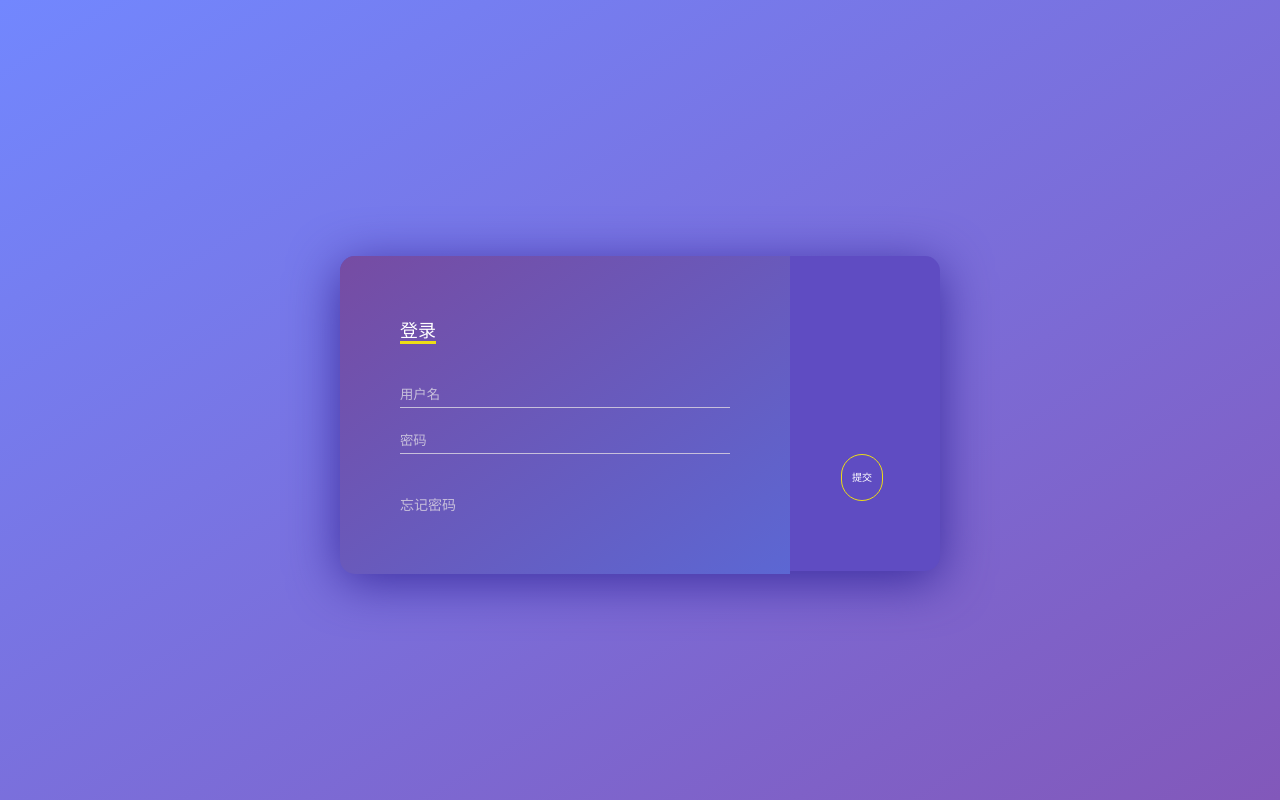
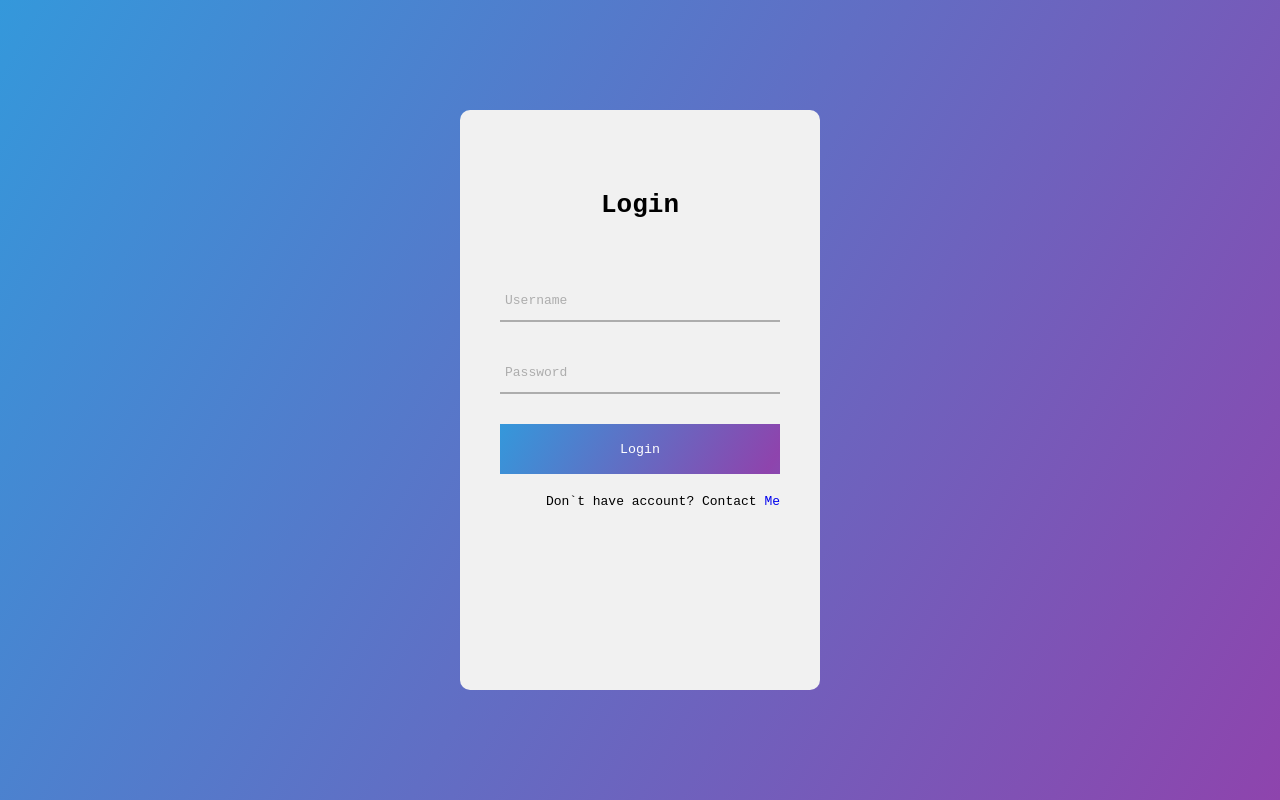
Before and after one commit to PPeanutButter/PCFileServer, a plain HTML site: page static/login.html in a window 1280 px wide. Drawn offline with Linux system fonts and the light colour scheme.

```diff
--- a/static/html.js
+++ b/static/html.js
@@ -79,7 +79,7 @@ const file_detail_html = "<li class=\"mdc-list-item\">\n" +
                          "    <span style=\"max-width: 400px\" class=\"mdc-list-item__text\">{1}</span>\n" +
                          "</li>";
 const dialog_actions_html = "<div class=\"mdc-dialog__actions\">\n" +
-                            "<button type=\"button\" {1} data-mdc-dialog-action=\"0\" class=\"mdc-button mdc-dialog__button\" onclick=\"onDialogButtonClick('{0}','play')\">\n" +
+                            "<button type=\"button\" {1} class=\"mdc-button mdc-dialog__button\" onclick=\"onDialogButtonClick('{0}','play')\">\n" +
                             "    <div class=\"mdc-button__ripple\"></div>\n" +
                             "    <span class=\"mdc-button__label\">使用PotPlayer播放</span>\n" +
                             "</button>\n" +
--- a/static/login.html
+++ b/static/login.html
@@ -1,165 +1,155 @@
 <!DOCTYPE html>
-<html lang="en">
+<html lang="en" dir="ltr">
   <head>
-  <meta charset="UTF-8">
+    <meta charset="utf-8">
     <meta name="viewport" content="width=device-width, initial-scale=1.0">
-  <meta http-equiv="X-UA-Compatible" content="ie=edge">
+    <script src="jquery-3.5.1.min.js"></script>
+    <title>花生酱的私人NAS</title>
      <style type="text/css">
-    * {
+      *{
+        margin: 0;
         padding: 0;
-  margin: 0;
+        text-decoration: none;
+        font-family: monospace;
+        box-sizing: border-box;
       }
 
-html {
-  height: 100%;
+      body{
+        min-height: 100vh;
+        background-image: linear-gradient(120deg,#3498db,#8e44ad);
       }
 
-body {
-  background-image: linear-gradient(to bottom right,rgb(114,135,254),rgb(130,88,186));
+      .login-form{
+        width: 360px;
+        background: #f1f1f1;
+        height: 580px;
+        padding: 80px 40px;
+        border-radius: 10px;
+        position: absolute;
+        left: 50%;
+        top: 50%;
+        transform: translate(-50%,-50%);
       }
 
-body .login-container {
-  width: 600px;
-  height: 315px;
-  margin: 0 auto;
-  margin-top: 20%;
-  border-radius: 15px;
-  box-shadow: 0 10px 50px 0px rgb(59,45,159);
-  background-color: rgb(95, 76, 194);
+      .login-form h1{
+        text-align: center;
+        margin-bottom: 60px;
       }
 
-body .login-container .left-container {
-  display: inline-block;
-  width: 330px;
-  border-top-left-radius: 15px;
-  border-bottom-left-radius: 15px;
-  padding: 60px;
-  background-image: linear-gradient(to bottom right,rgb(118,76,163), rgb(92,103,211));
+      .txtb{
+        border-bottom: 2px solid #adadad;
+        position: relative;
+        margin: 30px 0;
       }
 
-body .login-container .left-container .title {
-  color: #fff;
-  font-size: 18px;
-  font-weight: 200;
+      .txtb input{
+        font-size: 15px;
+        color: #333;
+        border: none;
+        width: 100%;
+        outline: none;
+        background: none;
+        padding: 0 5px;
+        height: 40px;
       }
 
-body .login-container .left-container .title span {
-  border-bottom: 3px solid rgb(237,221,22) ;
+      .txtb span::before{
+        content: attr(data-placeholder);
+        position: absolute;
+        top: 50%;
+        left: 5px;
+        color: #adadad;
+        transform: translateY(-50%);
+        z-index: -1;
+        transition: .5s;
       }
 
-body .login-container .left-container .input-container {
-  padding: 20px 0;
+      .txtb span::after{
+        content: '';
+        position: absolute;
+        width: 0%;
+        height: 2px;
+        left: 0;
+        top: 100%;
+        background: linear-gradient(120deg,#3498db,#8e44ad);
+        transition: .5s;
       }
 
-body .login-container .left-container .input-container input {
-  border: 0;
-  background: none;
-  outline: 0;
-  color: #fff;
-  margin: 20px 0;
+      .focus + span::before{
+        top: -5px;
+      }
+      .focus + span::after{
+        width: 100%;
+      }
+      .logbtn{
         display: block;
         width: 100%;
-  padding: 5px 0;
-  transition: .2s;
-  border-bottom: 1px solid rgb(199, 191, 219);
+        height: 50px;
+        border: none;
+        background: linear-gradient(120deg,#3498db,#8e44ad,#3498db);
+        background-size: 200%;
+        color: #fff;
+        outline: none;
+        cursor: pointer;
+        transition: .5s;
       }
 
-body .login-container .left-container .input-container input:hover {
-  border-bottom-color: #fff;
+      .logbtn:hover{
+        background-position: right;
       }
 
-::-webkit-input-placeholder {
-  color: rgb(199, 191, 219);
+      .bottom-text{
+        margin-top: 20px;
+        text-align: right;
+        font-size: 13px;
       }
 
-body .login-container .left-container .message-container {
-  font-size: 14px;
-  transition: .2s;
-  color: rgb(199, 191, 219);
-  cursor: pointer;
-}
 
-body .login-container .left-container .message-container:hover {
-  color: #fff;
-}
 
-body .login-container .right-container {
-  width: 145px;
-  display: inline-block;
-  height: calc(100% - 120px);
-  vertical-align: top;
-  padding: 60px 0;
-}
+     </style>
 
-body .login-container .right-container .regist-container {
-  text-align: center;
-  color: #fff;
-  font-size: 18px;
-  font-weight: 200;
-}
+  </head>
+  <body>
+    <form action="/" class="login-form">
+      <h1>Login</h1>
+      <div class="txtb">
+        <input id="username" type="text">
+        <span data-placeholder="Username"></span>
+      </div>
 
-body .login-container .right-container .regist-container span {
-  border-bottom: 3px solid rgb(237,221,22) ;
-}
+      <div class="txtb">
+        <input id="password" type="password" name="">
+        <span data-placeholder="Password"></span>
+      </div>
 
-body .login-container .right-container .actoin-container {
-  font-size: 10px;
-  color: #fff;
-  height: 100%;
-  position: relative;
-}
+      <input type="submit" class="logbtn" value="Login">
 
-body .login-container .right-container .actoin-container span {
-  border: 1px solid rgb(237,221,22);
-  padding: 10px;
-  display: inline;
-  line-height: 25px;
-  border-radius: 25px;
-  position: absolute;
-  bottom: 10px;
-  left: calc(72px - 25px);
-  transition: .2s;
-  cursor: pointer;
-}
+      <div class="bottom-text">
+        Don`t have account? Contact <a href="mailto:panrunqiu@outlook.com">Me</a>
+      </div>
 
-body .login-container .right-container .actoin-container span:hover {
-  background-color: rgb(237,221,22);
-  color: rgb(95, 76, 194);
-}
-  </style>
-  <title>Login</title>
-  <script type="text/javascript" src="/getAssets?res=jquery-3.5.1.min.js"></script>
-  <script>
-    function login(){
-      const name = document.getElementById("username").value;
+    </form>
+    <script type="text/javascript">
+      $(".txtb input").on("focus",function(){
+        $(this).addClass("focus");
+      });
+
+      $(".txtb input").on("blur",function(){
+        if ($(this).val() == "")
+          $(this).removeClass("focus");
+      });
+
+$(document).ready(function(){
+  $("form").submit(function(e){
+    e.preventDefault();const name = document.getElementById("username").value;
       const psw = document.getElementById("password").value;
       $.get("/userLogin?name="+name+"&psw="+psw,function(data) {
         if (data!=="OK")
           alert("用户名或密码错误")
         else window.location.href="/"
       });
-    }
+  });
+});
     </script>
-</head>
-<body>
-  <div class="login-container">
-    <div class="left-container">
-      <div class="title"><span>登录</span></div>
-      <div class="input-container">
-        <input type="text" id="username" placeholder="用户名">
-        <input type="password" id="password" placeholder="密码">
-      </div>
-      <div class="message-container">
-        <span>忘记密码</span>
-      </div>
-    </div>
-    <div class="right-container">
-      <div class="regist-container">
-      </div>
-      <div class="actoin-container">
-        <span onclick="login()">提交</span>
-      </div>
-    </div>
-  </div>
   </body>
 </html>
--- a/user.json
+++ b/user.json
@@ -1 +1 @@
-{"admin": "admin", "ip": []}
+{"nas@pan": "pan", "ip": ["127.0.0.1", "10.117.207.176", "10.114.1.16", "10.112.198.18", "10.112.90.136", "218.197.97.17", "10.113.49.154", "10.115.242.93"]}
```
Also changed, not shown: 1 other file. Lines whose indentation alone changed are shown as unchanged.
